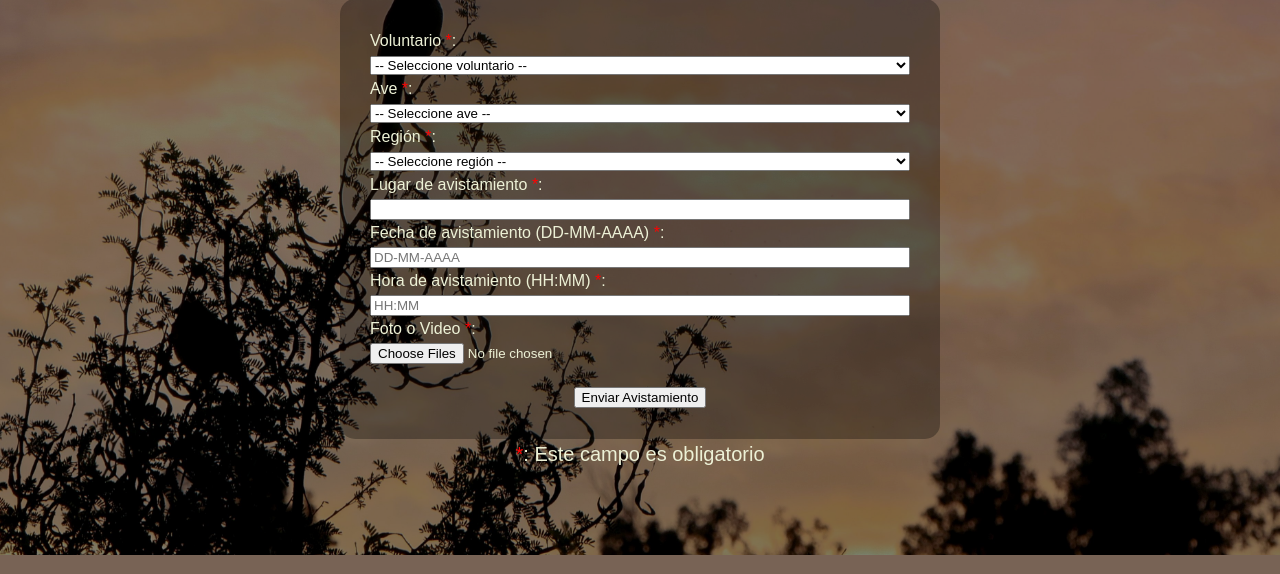
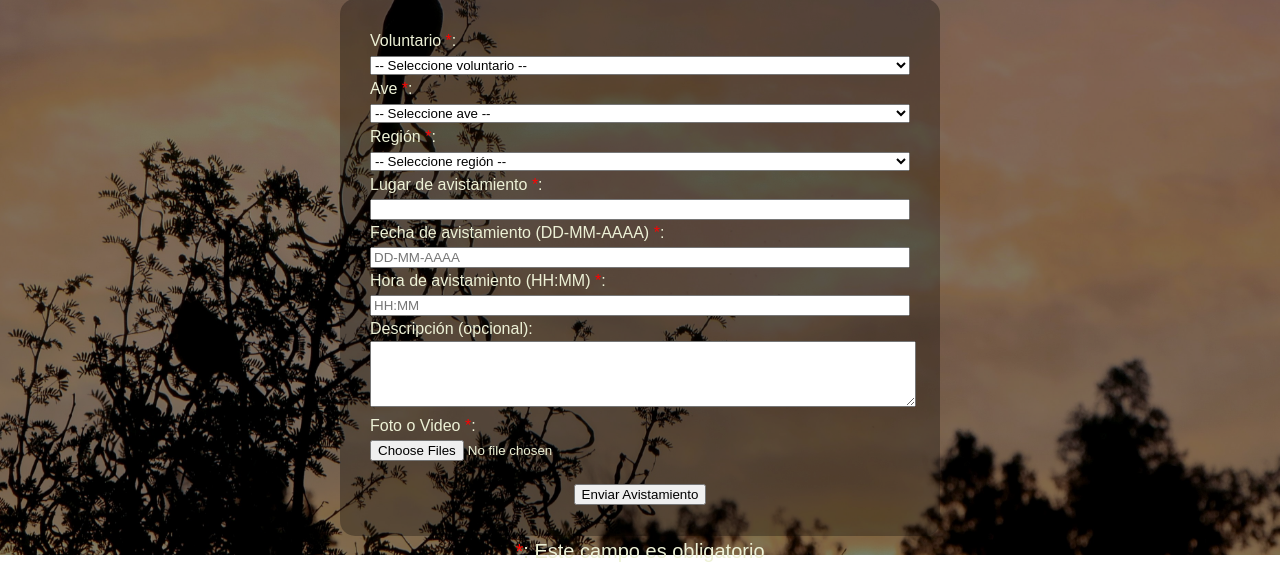
Before and after one commit to levitaet/desarrollo_web_sofia_araya, a Flask app: page /informar-avistamiento in a window 1280 px wide. Shown: the part 245-819 px from the top of the page. Run offline with Flask 3, Linux system fonts and the light colour scheme; data that the repository does not hold is empty; some web fonts are replaced.

Commit message:
fix: w3c html validation errors

```diff
--- a/templates/detalle-avistamiento.html
+++ b/templates/detalle-avistamiento.html
@@ -23,6 +23,11 @@
 
         <dt>Voluntario:</dt>
         <dd>{{ avistamiento.voluntario.nombre }}</dd>
+
+        {% if avistamiento.descripcion %}
+        <dt>Descripción:</dt>
+        <dd>{{ avistamiento.descripcion }}</dd>
+        {% endif %}
     </dl>
 
     <h3>Galería</h3>
--- a/templates/index.html
+++ b/templates/index.html
@@ -7,10 +7,10 @@
 {% endblock %}
 
 {% block content %}
-<section id="bienvenida">
+<div id="bienvenida">
     <p>Bienvenida a la plataforma de la <strong>Unión de Ornitólogos de Chile</strong>.
         Registra voluntarios, reporta avistamientos y consulta el listado de aves observadas.</p>
-</section>
+</div>
 <section id="ultimos-avistamientos">
     <h3>Últimos avistamientos registrados</h3>
     {% if avistamientos %}
--- a/templates/informar-avistamiento.html
+++ b/templates/informar-avistamiento.html
@@ -82,7 +82,13 @@
     </div>
 
     <div>
-        <label for="archivo">Foto o Video <span class="asterisco-rojo">*</span>:</label>
+        <label for="descripcion">Descripción (opcional):</label>
+        <textarea id="descripcion" name="descripcion" rows="4"
+            style="width: 100%; resize: vertical;">{{ valores.get('descripcion', '') }}</textarea>
+    </div>
+
+    <div>
+        <label for="archivos">Foto o Video <span class="asterisco-rojo">*</span>:</label>
         <input type="file" id="archivos" name="archivos" accept="image/*,video/*" multiple>
         <span class="error" id="error-archivo">Debe subir al menos una foto o video.</span>
     </div>
```
